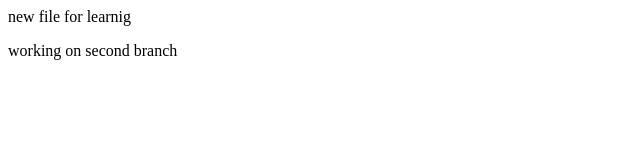
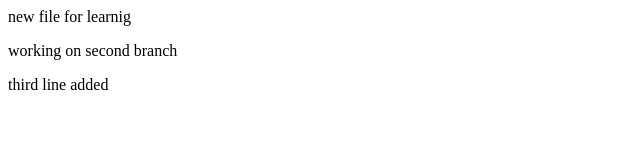
Before and after one commit to maarjojo99-maker/localRepo, a plain HTML site: page index.html in a window 1280 px wide. Shown: the whole page, without its empty margins (0-640 px from the left). Drawn offline with Linux system fonts and the light colour scheme.

Commit message:
add new line at 3

```diff
--- a/index.html
+++ b/index.html
@@ -1,2 +1,3 @@
 <p>new file for learnig</p>
 <p>working on second branch</p>
+<p>third line added</p>
```
